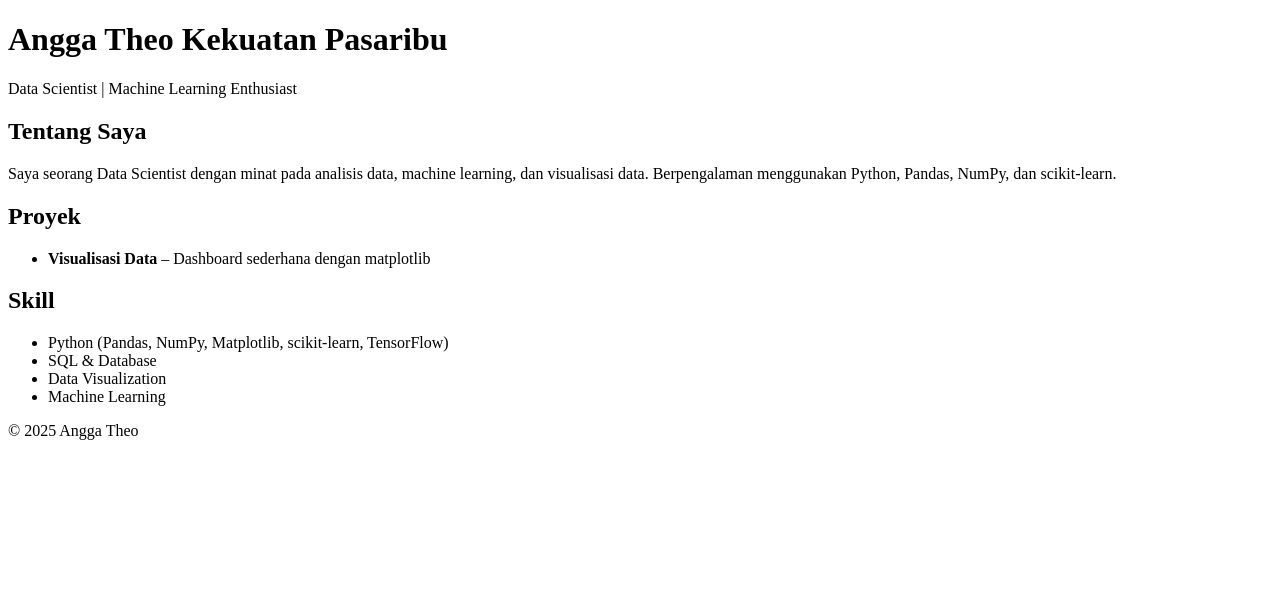
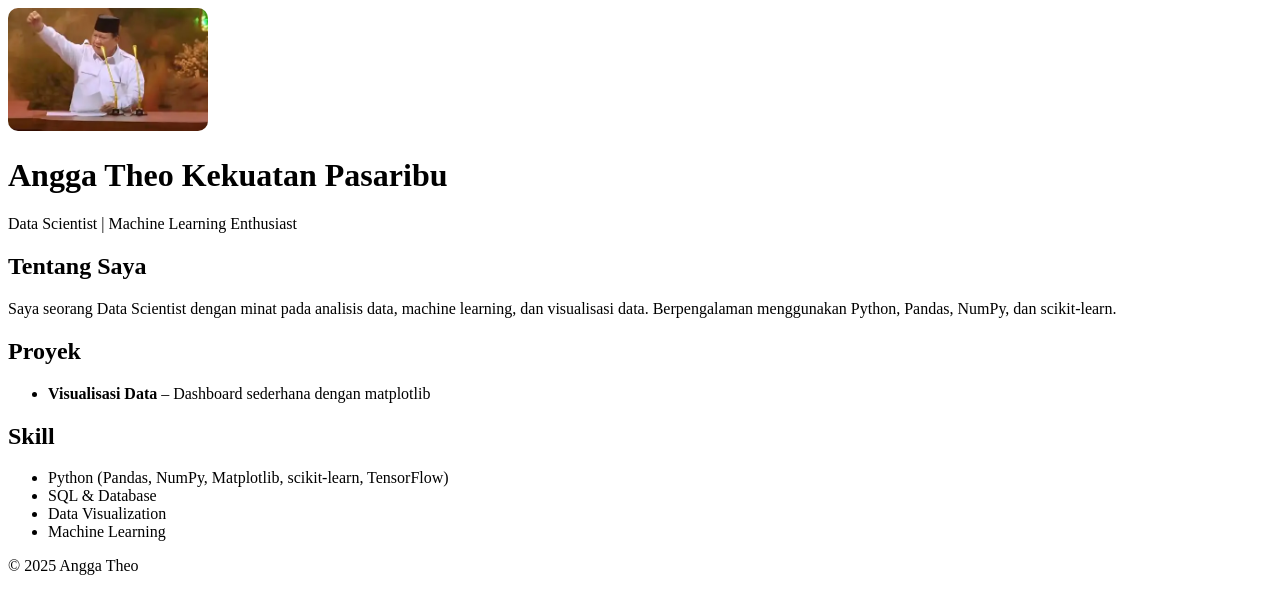
Before and after one commit to AnggaTheo123/Portofolio, a plain HTML site: page index.html in a window 1280 px wide. Drawn offline with Linux system fonts and the light colour scheme.

Commit message:
Update 2

```diff
--- a/index.html
+++ b/index.html
@@ -7,6 +7,7 @@
 </head>
 <body>
   <header>
+    <img src="prabowo.png" alt="Foto Profil" width="200" style="border-radius: 10px;">
     <h1>Angga Theo Kekuatan Pasaribu</h1>
     <p>Data Scientist | Machine Learning Enthusiast</p>
   </header>
```
Also changed, not shown: prabowo.png (added).
